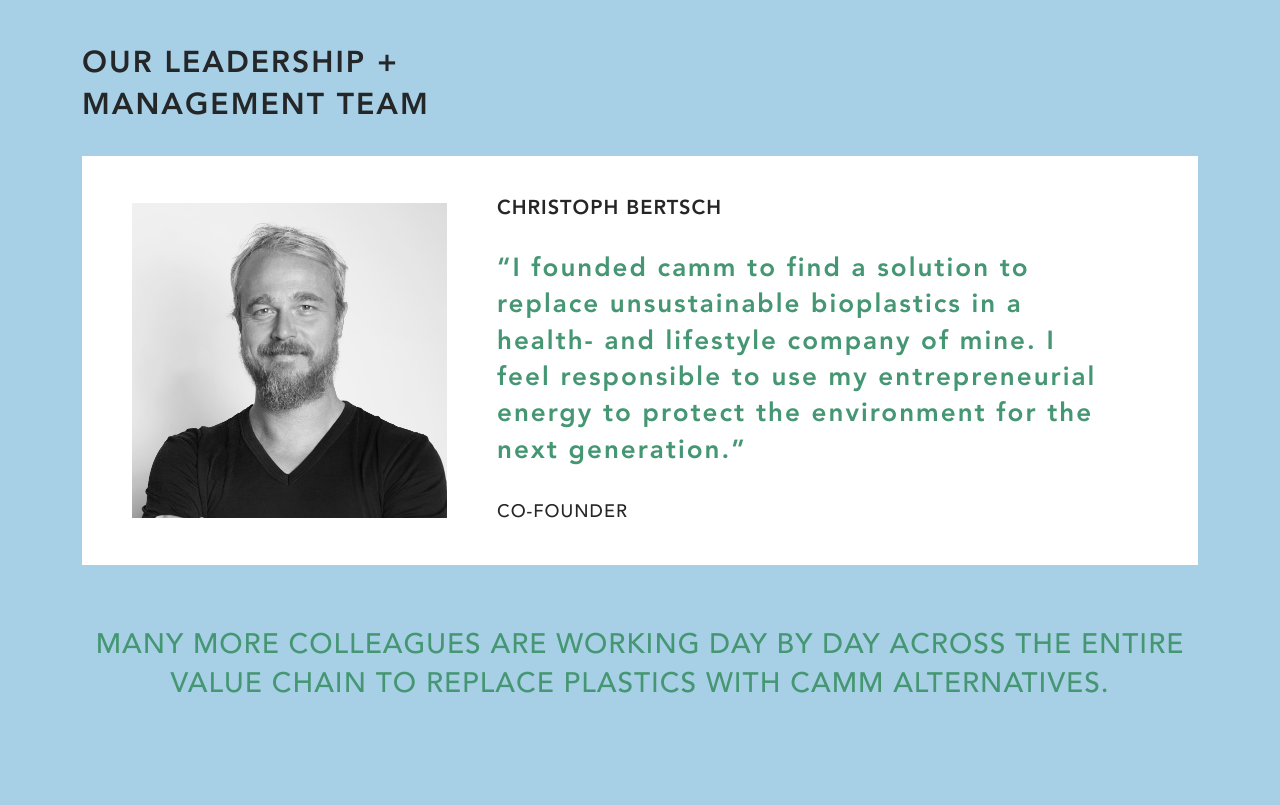
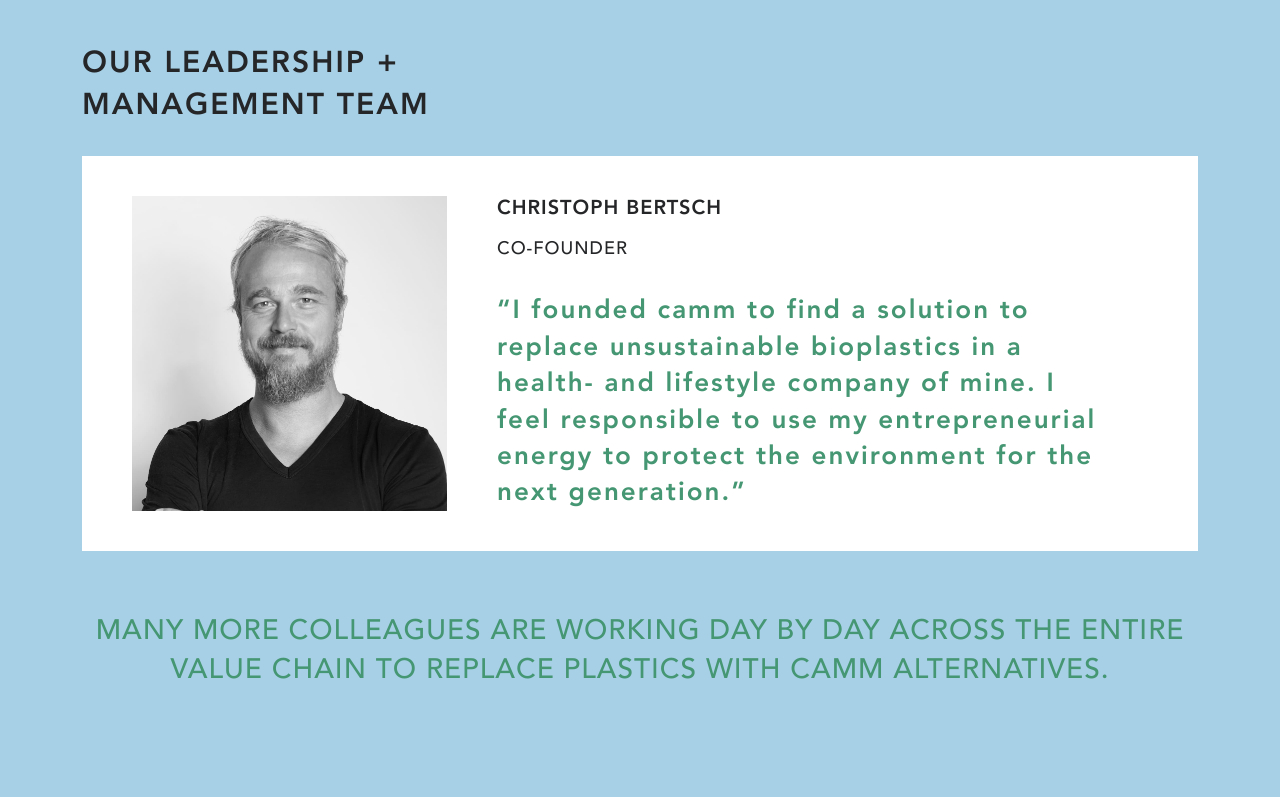
Before and after one commit to timseo/camm, a PHP site: page /team.html in a window 1280 px wide. Shown: the part 421-1226 px from the top of the page. Run offline with PHP 8.4, Linux system fonts and the light colour scheme; some web fonts are replaced.

Commit message:
team slider update

```diff
--- a/assets/css/style.css
+++ b/assets/css/style.css
@@ -1520,7 +1520,7 @@
   display: flex;
   padding: 50px 70px;
   background-color: #fff;
-  align-items: center;
+  /* align-items: center; */
 }
 .team .member img {
   width: 31%;
@@ -1530,20 +1530,23 @@
   width: 69%;
   padding-left: 80px;
   padding-right: 80px;
+  display: flex;
+  flex-direction: column;
 }
 .team .member .text h6 {
   font-size: 28px;
   font-weight: 700;
   color: #252628;
   text-transform: uppercase;
-  margin-bottom: 50px;
+  margin-bottom: 15px;
   letter-spacing: 1px;
 }
 .team .member .text h4 {
-  font-size: 40px;
+  font-size: 35px;
   font-weight: 700;
   color: #459672;
   letter-spacing: 2px;
+  margin-bottom: 0;
 }
 .team .member .text p {
   text-transform: uppercase;
@@ -1551,6 +1554,8 @@
   font-weight: 500;
   color: #252628;
   margin-bottom: 0;
+  flex-grow: 1;
+  padding-bottom: 20px;
 }
 .team h5 {
   font-size: 40px;
@@ -1587,11 +1592,10 @@
   }
   .team .member .text h6 {
     font-size: 22px;
-    margin-bottom: 40px;
   }
   .team .member .text h4 {
-    font-size: 30px;
-    margin-bottom: 30px;
+    font-size: 26px;
+    margin-bottom: 0;
   }
   .team .member .text p {
     font-size: 20px;
@@ -1627,11 +1631,10 @@
   }
   .team .member .text h6 {
     font-size: 20px;
-    margin-bottom: 30px;
   }
   .team .member .text h4 {
     font-size: 26px;
-    margin-bottom: 30px;
+    margin-bottom: 0px;
   }
   .team .member .text p {
     font-size: 18px;
@@ -1639,6 +1642,15 @@
   .team h5 {
     font-size: 28px;
   }
+}
+@media (max-width: 1199px) {
+  .team .member img {
+    object-fit: contain;
+  }
+  .team .member .text h4 {
+    font-size: 22px;
+    margin-bottom: 0px;
+}
 }
 @media (max-width: 991px) {
   .team {
--- a/assets/js/main.js
+++ b/assets/js/main.js
@@ -54,6 +54,7 @@
         slidesPerView: 1,
         spaceBetween: 20,
         loop: true,
+        autoHeight: true,
         autoplay: {
             delay: 7000,
             disableOnInteraction: false,
--- a/team.html
+++ b/team.html
@@ -59,8 +59,8 @@
                   <img src="assets/image/camm-christoph-bertsch.jpg" alt="camm christoph bertsch">
                   <div class="text">
                     <h6>Christoph Bertsch</h6>
+                    <p>Co-Founder</p>
                     <h4>“I founded camm to find a solution to replace unsustainable bioplastics in a health- and lifestyle company of mine. I feel responsible to use my entrepreneurial energy to protect the environment for the next generation.”</h4>
-                    <p>Co-Founder</p>
                   </div>
                 </div>
               </div>
@@ -69,8 +69,8 @@
                   <img src="assets/image/camm-tom-staggs.jpg" alt="camm tom staggs">
                   <div class="text">
                     <h6>TOM STAGGS</h6>
+                    <p>Co-Founder & Executive Chairman</p>
                     <h4>Business executive and investor with 30 years of experience at top management level. Former CFO/ COO Disney</h4>
-                    <p>Co-Founder & Executive Chairman</p>
                   </div>
                 </div>
               </div>
@@ -79,8 +79,8 @@
                   <img src="assets/image/camm-nanda-bergstein.jpg" alt="camm nanda bergstein">
                   <div class="text">
                     <h6>NANDA BERGSTEIN</h6>
+                    <p>Chief Sustainability & Innovation Officer</p>
                     <h4>Over 15 years of experience in integrating sustainability into mainstream business. Former VP Corporate Responsibility at the German retailer and Coffee roaster Tchibo.</h4>
-                    <p>Chief Sustainability & Innovation Officer</p>
                   </div>
                 </div>
               </div>
@@ -88,6 +88,8 @@
             <div class="swiper-button-next"></div>
             <div class="swiper-button-prev"></div>
           </div>
+
+
           <h5>Many more colleagues are working day by day across the entire value chain to replace plastics with camm alternatives.</h5>
       </div>
     </section>
```
